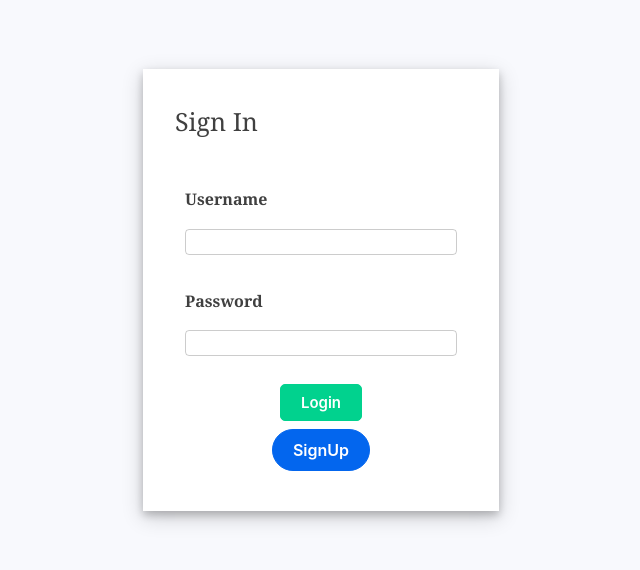
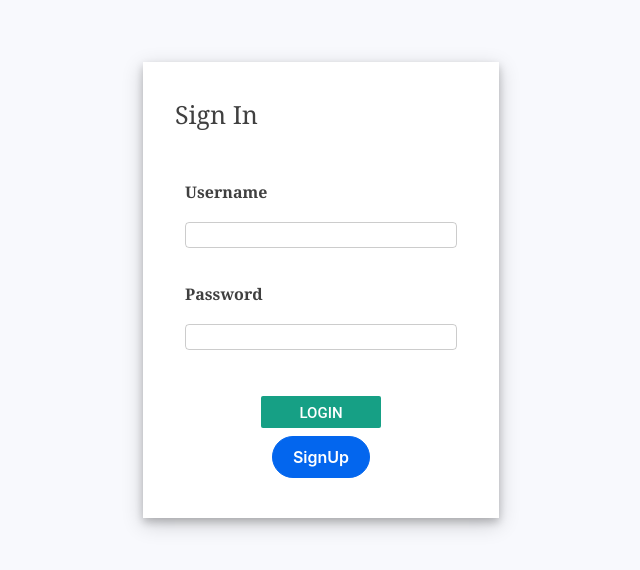
Before and after one commit to soni-H/LoanApprover, a React (Create React App) app in the folder statics/loan-approval-system/: page / in a window 1280 px wide. Shown: the part 110-680 px from the top of the page, without its empty margins (319-959 px from the left). Built offline with nearby package versions, Linux system fonts and the light colour scheme.

Commit message:
Update index.css

```diff
--- a/statics/loan-approval-system/src/Components/Signup/index.css
+++ b/statics/loan-approval-system/src/Components/Signup/index.css
@@ -9,30 +9,52 @@
     font-family: Cambria, Cochin, Georgia, Times, "Times New Roman", serif;
     background-color: #f8f9fd;
   }
+  .forms{
+    margin: auto;
+    width: 220px;
+  }
+  input[type="text"]:focus,
+  input[type="password"]:focus {
+    border-bottom: 2px solid #16a085;
+    color: #16a085;
+    transition: 0.2s ease;
+  }
 
-  input[type="text"],
-  input[type="password"] {
-    height: 25px;
-    border: 1px solid rgba(0, 0, 0, 0.2);
+  .space {
+    width: 4px;
+    height: auto;
+    display: inline-block;
   }
 
   input[type="submit"] {
-    margin-top: 10px;
+    margin-top: 28px;
+    width: 120px;
+    height: 32px;
+    background: #16a085;
+    border: none;
+    border-radius: 2px;
+    color: #FFF;
+    font-family: 'Roboto', sans-serif;
+    font-weight: 500;
+    text-transform: uppercase;
+    transition: 0.1s ease;
     cursor: pointer;
-    font-size: 15px;
-    background: #01d28e;
-    border: 1px solid #01d28e;
-    color: #fff;
-    padding: 10px 20px;
   }
 
-  input[type="submit"]:hover {
-    background: #6cf0c2;
-  }
-
+  input[type="submit"]:hover,
+input[type="submit"]:focus {
+  opacity: 0.8;
+  box-shadow: 0 2px 4px rgba(0, 0, 0, 0.4);
+  transition: 0.1s ease;
+}
   .button-container {
     display: flex;
     justify-content: center;
+  }
+  input[type="submit"]:active {
+    opacity: 1;
+    box-shadow: 0 1px 2px rgba(0, 0, 0, 0.4);
+    transition: 0.1s ease;
   }
 
   .login-form {
```
